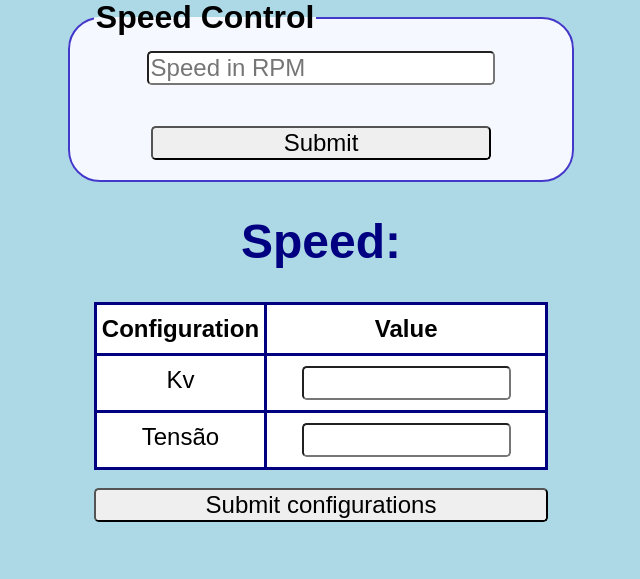
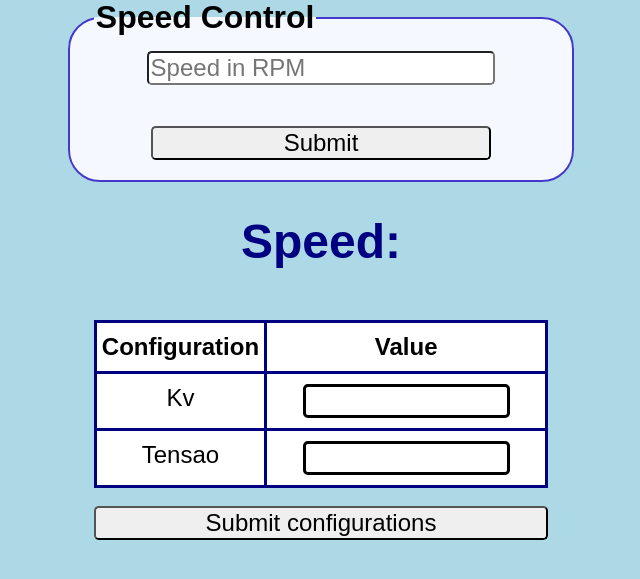
Before and after one commit to PedroOtavioMalagutti/Squadrone, a PHP site: page / in a window 1280 px wide. Shown: the part 73-652 px from the top of the page, without its empty margins (319-959 px from the left). Run offline with PHP 8.4, Linux system fonts and the light colour scheme.

Commit message:
css cleaning

```diff
--- a/index.html
+++ b/index.html
@@ -7,38 +7,29 @@
   </head>
   <body>
   <center>
-
     <form method="post">
-          <fieldset style="background: #f6f8ff; border: 2px solid #4238ca;">
+      <fieldset>
         <legend>Speed Control</legend>
         <input type="text" name="speed" placeholder="Speed in RPM"><br /><br />
         <button type="submit">Submit</button>
-
       </fieldset>
-          <center>
-            <h1>
-              Speed: <br />
-            </h1>
-            <table class="tg">
+    </form>
+    <form method="post">
+        <h1> Speed: </h1> <br>
+        <table>
           <thead>
-                <tr>
-                  <th class="tg-y5zp">Configuration</th>
-                  <th class="tg-y5zp">Value</th>
-                </tr>
+            <tr><th class="tb">Configuration</th>
+            <th class="tb">Value</th></tr>
           </thead>
           <tbody>
-                <tr>
-                  <td class="tg-y5zp">Kv</td>
-                  <td class="tg-y5zp"><input type="telnum" name="kv"></td>
-                </tr>
-                <tr>
-                  <td class="tg-y5zp">Tensão</td>
-                  <td class="tg-y5zp"><input type="telnum" name="Tensao"></td>
-                </tr>
+            <tr><td class="tb">Kv</td>
+            <td class="tb"><input type="telnum" name="kv"></td></tr>
+            <tr><td class="tb">Tensao</td>
+            <td class="tb"><input type="telnum" name="Tensao"></td></tr>
           </tbody>
-            </table>
-            <br>
+        </table><br>
         <button type="submit" style="width: 40%">Submit configurations</button>
     </form>
+  </center>
   </body>
 </html>
--- a/style.css
+++ b/style.css
@@ -14,6 +14,8 @@ fieldset {
     font-weight: bolder;
     border-radius: 1em;
     width: 40%;
+    background: #f6f8ff;
+    border: 2px solid #4238ca;
 }
 
 input, button {
@@ -22,14 +24,14 @@ input, button {
     border-radius: .2em;
 }
 
-.tg  {
+table  {
     border-collapse:collapse;
     border-spacing:0;
     width: 40%;
     border-radius: 1em;
 }
 
-.tg td {
+table * {
     border-color:black;
     border-style:solid;
     border-width:3px;
@@ -37,22 +39,18 @@ input, button {
     font-size:1.5rem;
     overflow:hidden;
     padding:10px 5px;
-    word-break:normal;
 }
 
-.tg th {
-    border-color:black;
-    border-style:solid;
-    border-width:3px;
-    font-family:sans-serif;
-    font-size:1.5rem;
-    font-weight:bolder;
-    overflow:hidden;
-    padding:10px 5px;
-    word-break:normal;
+table input  {
+    width: 75%;
+    padding:0px;
 }
 
-.tg .tg-y5zp {
+th { /*Table Header*/
+    font-weight:bolder;
+}
+
+* .tb {
     background-color:#ffffff;
     border-color:navy;
     text-align:left;
```
Also changed, not shown: 1 other file. Lines whose indentation alone changed are shown as unchanged.
